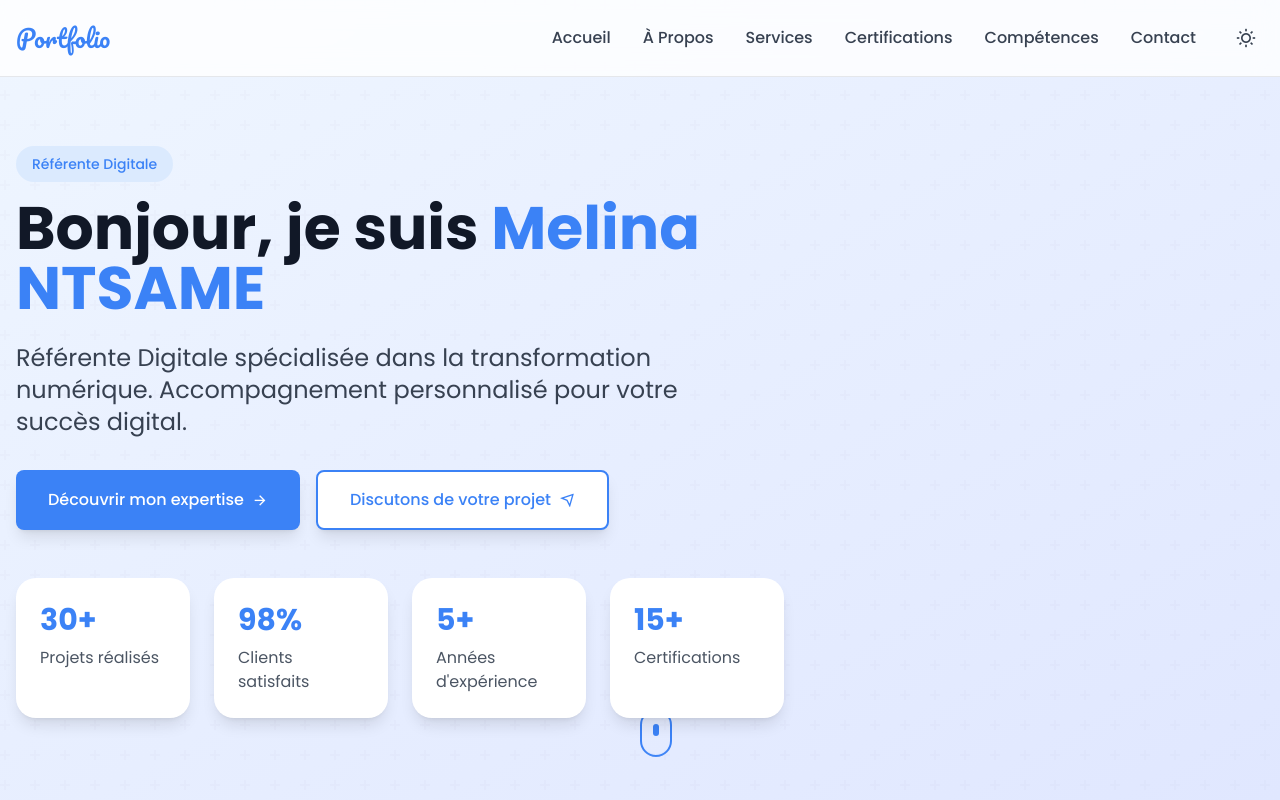
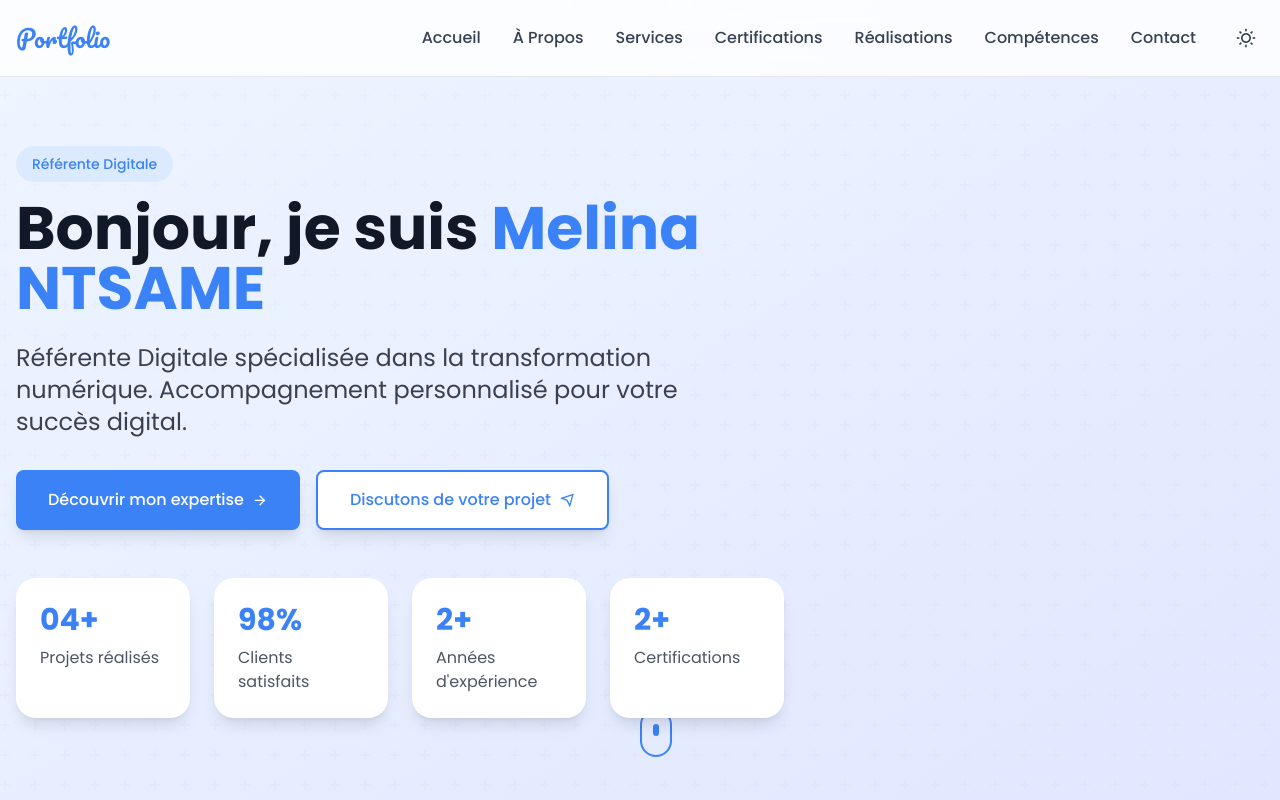
Before and after one commit to Melina318/Meli-Portf, a plain HTML site: page index.html in a window 1280 px wide. Shown: the top 800 px of the page. Drawn offline with nearby package versions, Linux system fonts and the light colour scheme.

Commit message:
fix experience

```diff
--- a/index.html
+++ b/index.html
@@ -180,6 +180,7 @@ transform: translateY(-5px);
 <a href="#a-propos" class="text-gray-700 dark:text-gray-200 hover:text-primary dark:hover:text-blue-400 font-medium transition-colors">À Propos</a>
 <a href="#services" class="text-gray-700 dark:text-gray-200 hover:text-primary dark:hover:text-blue-400 font-medium transition-colors">Services</a>
 <a href="#certifications" class="text-gray-700 dark:text-gray-200 hover:text-primary dark:hover:text-blue-400 font-medium transition-colors">Certifications</a>
+<a href="#realisations" class="text-gray-700 dark:text-gray-200 hover:text-primary dark:hover:text-blue-400 font-medium transition-colors">Réalisations</a>
 <a href="#competences" class="text-gray-700 dark:text-gray-200 hover:text-primary dark:hover:text-blue-400 font-medium transition-colors">Compétences</a>
 <a href="#contact" class="text-gray-700 dark:text-gray-200 hover:text-primary dark:hover:text-blue-400 font-medium transition-colors">Contact</a>
 <button id="theme-toggle" class="p-2 rounded-full hover:bg-gray-100 dark:hover:bg-dark-border transition-colors">
@@ -199,6 +200,7 @@ transform: translateY(-5px);
 <a href="#a-propos" class="text-gray-700 dark:text-gray-200 hover:text-primary dark:hover:text-blue-400 font-medium py-2 transition-colors">À Propos</a>
 <a href="#services" class="text-gray-700 dark:text-gray-200 hover:text-primary dark:hover:text-blue-400 font-medium py-2 transition-colors">Services</a>
 <a href="#certifications" class="text-gray-700 dark:text-gray-200 hover:text-primary dark:hover:text-blue-400 font-medium py-2 transition-colors">Certifications</a>
+<a href="#realisations" class="text-gray-700 dark:text-gray-200 hover:text-primary dark:hover:text-blue-400 font-medium py-2 transition-colors">Réalisations</a>
 <a href="#competences" class="text-gray-700 dark:text-gray-200 hover:text-primary dark:hover:text-blue-400 font-medium py-2 transition-colors">Compétences</a>
 <a href="#contact" class="text-gray-700 dark:text-gray-200 hover:text-primary dark:hover:text-blue-400 font-medium py-2 transition-colors">Contact</a>
 <button id="theme-toggle-mobile" class="flex items-center text-gray-700 dark:text-gray-200 hover:text-primary dark:hover:text-blue-400 font-medium py-2 transition-colors">
@@ -246,7 +248,7 @@ Référente Digitale spécialisée dans la transformation numérique. Accompagne
 <!-- Stats -->
 <div class="grid grid-cols-2 md:grid-cols-4 gap-6 max-w-3xl">
 <div class="bg-white dark:bg-dark-card p-6 rounded-xl shadow-lg">
-<div class="text-3xl font-bold text-primary dark:text-blue-400 mb-2">30+</div>
+<div class="text-3xl font-bold text-primary dark:text-blue-400 mb-2">04+</div>
 <div class="text-gray-600 dark:text-gray-400">Projets réalisés</div>
 </div>
 <div class="bg-white dark:bg-dark-card p-6 rounded-xl shadow-lg">
@@ -254,11 +256,11 @@ Référente Digitale spécialisée dans la transformation numérique. Accompagne
 <div class="text-gray-600 dark:text-gray-400">Clients satisfaits</div>
 </div>
 <div class="bg-white dark:bg-dark-card p-6 rounded-xl shadow-lg">
-<div class="text-3xl font-bold text-primary dark:text-blue-400 mb-2">5+</div>
+<div class="text-3xl font-bold text-primary dark:text-blue-400 mb-2">2+</div>
 <div class="text-gray-600 dark:text-gray-400">Années d'expérience</div>
 </div>
 <div class="bg-white dark:bg-dark-card p-6 rounded-xl shadow-lg">
-<div class="text-3xl font-bold text-primary dark:text-blue-400 mb-2">15+</div>
+<div class="text-3xl font-bold text-primary dark:text-blue-400 mb-2">2+</div>
 <div class="text-gray-600 dark:text-gray-400">Certifications</div>
 </div>
 </div>
@@ -305,7 +307,7 @@ Avec une approche à la fois créative et technique, je mets mes compétences au
 <div class="w-8 h-8 flex items-center justify-center text-primary dark:text-blue-400">
 <i class="ri-team-line ri-lg"></i>
 </div>
-<span class="font-medium text-gray-700 dark:text-gray-200">30+ entreprises accompagnées</span>
+<span class="font-medium text-gray-700 dark:text-gray-200">02+ entreprises accompagnées</span>
 </div>
 <div class="flex items-center gap-2 bg-blue-50 dark:bg-blue-900/30 px-4 py-2 rounded-lg">
 <div class="w-8 h-8 flex items-center justify-center text-primary dark:text-blue-400">
@@ -931,6 +933,7 @@ Découvrez des services adaptés à vos ambitions.</p>
 <a href="#a-propos" class="text-gray-300 hover:text-white transition-colors">À Propos</a>
 <a href="#services" class="text-gray-300 hover:text-white transition-colors">Services</a>
 <a href="#certifications" class="text-gray-300 hover:text-white transition-colors">Certifications</a>
+<a href="#realisations" class="text-gray-300 hover:text-white transition-colors">Réalisations</a>
 <a href="#competences" class="text-gray-300 hover:text-white transition-colors">Compétences</a>
 <a href="#contact" class="text-gray-300 hover:text-white transition-colors">Contact</a>
 </nav>
```
